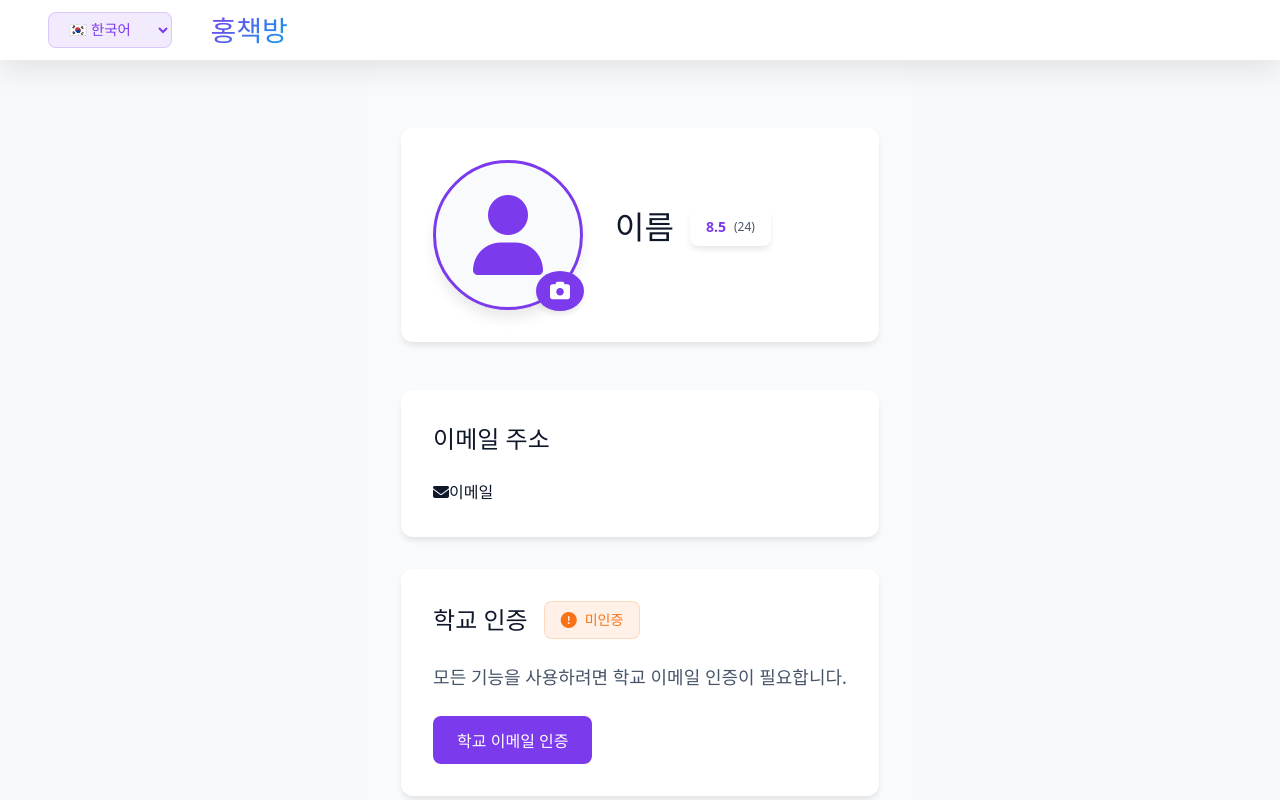
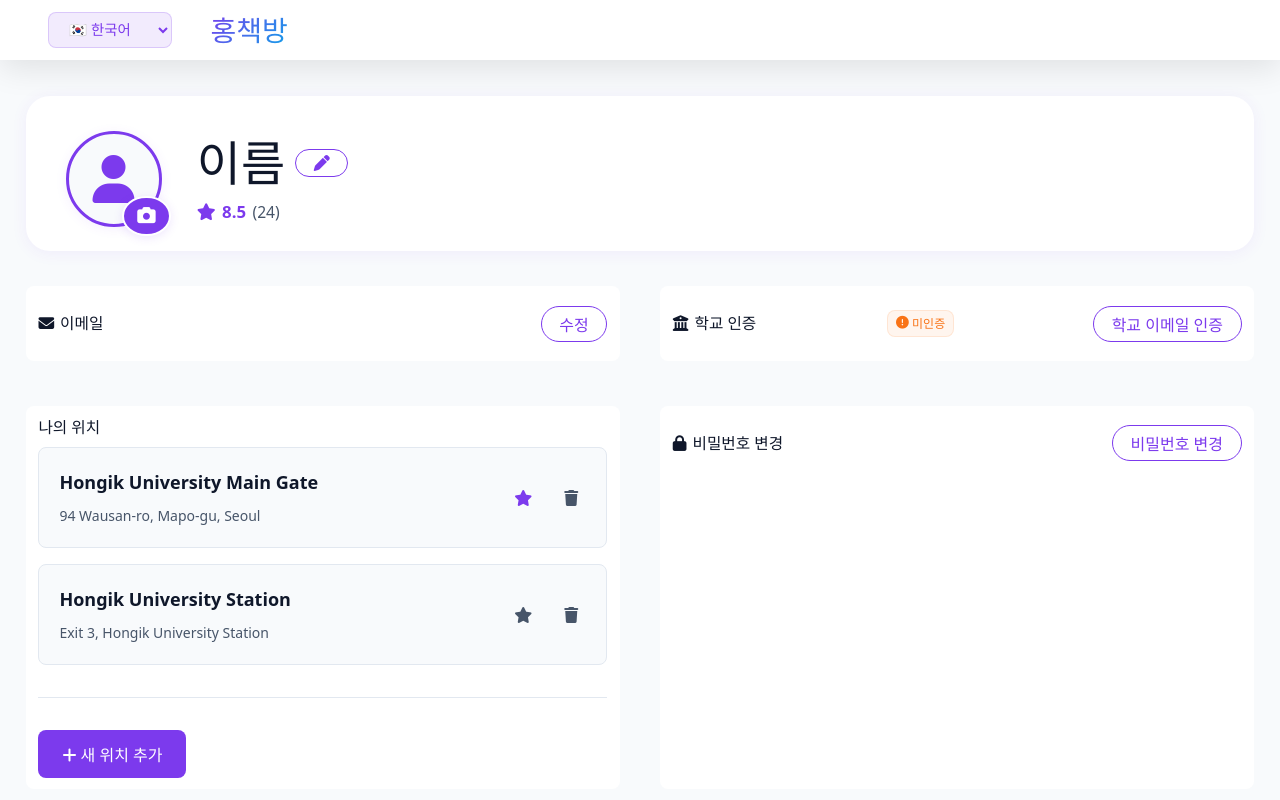
Before and after one commit to HongikBookStore/HongBookStore, a React (Vite) app in the folder src/main/frontend/: page /mypage in a window 1280 px wide. Shown: the top 800 px of the page. Built offline with nearby package versions, Linux system fonts and the light colour scheme; sample sign-in values are in the browser's storage.

Commit message:
mypage 수정

```diff
--- a/src/main/frontend/src/pages/MyPage/MyPage.jsx
+++ b/src/main/frontend/src/pages/MyPage/MyPage.jsx
@@ -5,43 +5,102 @@ import { useTranslation } from 'react-i18next';
 import { useNavigate } from 'react-router-dom';
 
 const MyPageContainer = styled.div`
-  padding: 8rem 2rem 4rem;
-  max-width: 1200px;
+  padding: 6rem 2vw 4rem;
+  max-width: 1600px;
+  width: 100%;
   margin: 0 auto;
   display: flex;
   flex-direction: column;
-  align-items: center;
+  align-items: stretch;
   background: var(--background);
   min-height: 100vh;
 `;
 
-const ProfileSection = styled.div`
+const ProfileCard = styled.div`
   background: var(--surface);
-  border-radius: var(--radius-lg);
-  padding: 2rem;
-  margin-bottom: 3rem;
-  box-shadow: var(--shadow);
+  border-radius: 1.5rem;
+  box-shadow: 0 2px 16px 0 rgba(124,58,237,0.07);
+  padding: 2.2rem 2.5rem 1.5rem 2.5rem;
   display: flex;
-  gap: 2rem;
   align-items: center;
-  width: 100%;
-
-  @media (max-width: 768px) {
+  gap: 2.2rem;
+  margin-bottom: 2.2rem;
+  @media (max-width: 900px) {
     flex-direction: column;
-    text-align: center;
+    padding: 1.2rem 0.7rem 1.2rem 0.7rem;
+    gap: 1.2rem;
   }
 `;
 
-const ProfileImage = styled.div`
-  width: 150px;
-  height: 150px;
+const ProfileInfoBox = styled.div`
+  display: flex;
+  flex-direction: column;
+  gap: 0.5rem;
+`;
+
+const ProfileNameRow = styled.div`
+  display: flex;
+  align-items: flex-start;
+  justify-content: flex-start;
+  gap: 2.5rem;
+  width: auto;
+  @media (max-width: 600px) {
+    flex-direction: column;
+    align-items: flex-start;
+    gap: 0.5rem;
+  }
+`;
+
+const ProfileNameLeft = styled.div`
+  display: flex;
+  flex-direction: column;
+  align-items: flex-start;
+  gap: 0.3rem;
+`;
+
+const ProfileNameRightCol = styled.div`
+  display: flex;
+  flex-direction: column;
+  align-items: flex-start;
+  gap: 0.5rem;
+`;
+
+const ProfileNameRight = styled.div`
+  display: flex;
+  align-items: center;
+  gap: 0.7rem;
+`;
+
+const ProfileEmail = styled.div`
+  color: var(--text-light);
+  font-size: 1.02rem;
+  margin-bottom: 0.2rem;
+  display: flex;
+  align-items: center;
+  gap: 0.4rem;
+`;
+
+const ProfileRating = styled.div`
+  display: flex;
+  align-items: center;
+  gap: 0.4rem;
+  font-size: 1.05rem;
+  color: var(--primary);
+  font-weight: 600;
+`;
+
+const ProfileImageBig = styled.div`
+  width: 96px;
+  height: 96px;
   border-radius: 50%;
   overflow: visible;
+  border: 3px solid var(--primary);
+  background: var(--background);
+  display: flex;
+  align-items: center;
+  justify-content: center;
+  box-shadow: 0 2px 12px 0 rgba(124,58,237,0.08);
   position: relative;
-  background: var(--background);
-  border: 3px solid var(--primary);
-  box-shadow: var(--shadow-lg);
-
   img {
     width: 100%;
     height: 100%;
@@ -50,28 +109,32 @@ const ProfileImage = styled.div`
   }
 `;
 
-const PhotoChangeButton = styled.button`
+const StyledPhotoChangeButton = styled.button`
   position: absolute;
-  bottom: -4px;
-  right: -4px;
+  right: -12px;
+  bottom: -12px;
   width: 40px;
   height: 40px;
   border-radius: 50%;
   background: var(--primary);
-  color: white;
-  border: none;
-  cursor: pointer;
+  color: #fff;
+  border: 2.5px solid #fff;
   display: flex;
   align-items: center;
   justify-content: center;
-  font-size: 1.25rem;
-  box-shadow: var(--shadow);
-  z-index: 2;
-  transition: var(--transition);
-
+  font-size: 1.15rem;
+  box-shadow: 0 2px 10px 0 rgba(124,58,237,0.13);
+  z-index: 10;
+  transition: background 0.2s;
   &:hover {
-    transform: scale(1.1);
     background: var(--primary-dark);
+  }
+  @media (max-width: 600px) {
+    right: -7px;
+    bottom: -7px;
+    width: 30px;
+    height: 30px;
+    font-size: 1rem;
   }
 `;
 
@@ -86,24 +149,24 @@ const ProfileInfo = styled.div`
 const ProfileName = styled.div`
   display: flex;
   align-items: center;
-  gap: 1rem;
-  margin-bottom: 1rem;
-
+  gap: 0.7rem;
+  margin-bottom: 0.5rem;
   h2 {
-    font-size: 2rem;
-    font-weight: 700;
+    font-size: 1.15rem;
+    font-weight: 600;
     color: var(--text);
+    margin: 0;
   }
 `;
 
 const RatingSection = styled.div`
   display: flex;
   align-items: center;
-  gap: 0.5rem;
-  background: white;
-  padding: 0.5rem 1rem;
+  gap: 0.3rem;
+  background: var(--background);
+  padding: 0.2rem 0.6rem;
   border-radius: var(--radius);
-  box-shadow: var(--shadow);
+  box-shadow: none;
   z-index: 1;
 `;
 
@@ -179,58 +242,61 @@ const TabButton = styled.button`
 
 const SettingsContainer = styled.div`
   width: 100%;
+  display: grid;
+  grid-template-columns: 1fr 1fr;
+  gap: 2.5rem;
+  @media (max-width: 1024px) {
+    grid-template-columns: 1fr;
+    gap: 1.5rem;
+  }
 `;
 
 const SettingsSection = styled.div`
   background: var(--surface);
-  border-radius: var(--radius-lg);
-  padding: 2rem;
-  margin-bottom: 2rem;
-  box-shadow: var(--shadow);
+  border-radius: var(--radius);
+  padding: 0.7rem 0.8rem;
+  box-shadow: none;
   width: 100%;
-
+  min-width: 0;
+  margin-bottom: 0.3rem;
   h3 {
-    font-size: 1.5rem;
-    font-weight: 700;
-    margin-bottom: 1.5rem;
+    font-size: 0.98rem;
+    font-weight: 600;
+    margin-bottom: 0.5rem;
     color: var(--text);
     display: flex;
     align-items: center;
-    gap: 1rem;
+    gap: 0.5rem;
   }
-
   .verification-status {
     display: inline-flex;
     align-items: center;
-    gap: 0.5rem;
-    padding: 0.5rem 1rem;
+    gap: 0.2rem;
+    padding: 0.18rem 0.5rem;
     border-radius: var(--radius);
-    font-size: 0.875rem;
-    font-weight: 600;
+    font-size: 0.75rem;
+    font-weight: 500;
     background: var(--background);
     border: 1px solid var(--border);
     transition: var(--transition);
-
     &.verified {
       color: var(--primary);
-      background: rgba(124, 58, 237, 0.1);
-      border-color: rgba(124, 58, 237, 0.2);
+      background: rgba(124, 58, 237, 0.07);
+      border-color: rgba(124, 58, 237, 0.12);
     }
-
     &.not-verified {
       color: var(--accent);
-      background: rgba(249, 115, 22, 0.1);
-      border-color: rgba(249, 115, 22, 0.2);
+      background: rgba(249, 115, 22, 0.07);
+      border-color: rgba(249, 115, 22, 0.12);
     }
-
     i {
-      font-size: 1rem;
+      font-size: 0.8rem;
     }
   }
-
   p {
     color: var(--text-light);
-    margin-bottom: 1.5rem;
+    margin-bottom: 0.5rem;
+    font-size: 0.88rem;
   }
 `;
 
@@ -488,6 +554,61 @@ const StepIndicator = styled.div`
   }
 `;
 
+const SettingsList = styled.ul`
+  list-style: none;
+  margin: 0;
+  padding: 0;
+`;
+
+const SettingsItem = styled.li`
+  display: flex;
+  align-items: center;
+  justify-content: space-between;
+  padding: 0.5rem 0;
+  border-bottom: 1px solid var(--border);
+  font-size: 0.98rem;
+  &:last-child { border-bottom: none; }
+`;
+
+const SmallButton = styled.button`
+  display: inline-flex;
+  align-items: center;
+  gap: 0.4em;
+  padding: 0.32em 1.1em;
+  font-size: 1rem;
+  font-weight: 500;
+  color: var(--primary);
+  background: #fff;
+  border: 1.5px solid var(--primary);
+  border-radius: 999px;
+  cursor: pointer;
+  transition: background 0.15s, color 0.15s, border 0.15s;
+  box-shadow: none;
+  outline: none;
+  &:hover {
+    background: rgba(124,58,237,0.07);
+    color: var(--primary-dark);
+    border-color: var(--primary-dark);
+  }
+  &.danger {
+    color: var(--accent);
+    border-color: var(--accent);
+    &:hover { background: rgba(249,115,22,0.07); color: #ea580c; border-color: #ea580c; }
+  }
+`;
+
+const EmailRow = styled.div`
+  display: flex;
+  align-items: center;
+  gap: 0.4rem;
+`;
+
+const SchoolRow = styled.div`
+  display: flex;
+  align-items: center;
+  gap: 0.4rem;
+`;
+
 const MyPage = () => {
   const { t } = useTranslation();
   const navigate = useNavigate();
@@ -509,6 +630,9 @@ const MyPage = () => {
   const fileInputRef = useRef();
   const [showPhotoMenu, setShowPhotoMenu] = useState(false);
   const photoMenuRef = useRef();
+  const [editingName, setEditingName] = useState(false);
+  const [profileName, setProfileName] = useState(t('profileName', 'John Doe'));
+  const nameInputRef = useRef();
 
   // jwt 체크
   const token = localStorage.getItem('jwt');
@@ -633,16 +757,16 @@ const MyPage = () => {
 
   return (
     <MyPageContainer>
-      <ProfileSection>
-        <ProfileImage>
+      <ProfileCard>
+        <ProfileImageBig>
           {profileImage ? (
             <img src={profileImage} alt="Profile" />
           ) : (
-            <i className="fas fa-user" style={{ fontSize: '80px', color: 'var(--primary)', width: '100%', height: '100%', display: 'flex', alignItems: 'center', justifyContent: 'center' }}></i>
+            <i className="fas fa-user" style={{ fontSize: '48px', color: 'var(--primary)' }}></i>
           )}
-          <PhotoChangeButton type="button" onClick={handlePhotoMenuClick}>
+          <StyledPhotoChangeButton type="button" onClick={handlePhotoMenuClick}>
             <i className="fas fa-camera"></i>
-          </PhotoChangeButton>
+          </StyledPhotoChangeButton>
           {showPhotoMenu && (
             <div ref={photoMenuRef} style={{
               position: 'absolute',
@@ -694,43 +818,78 @@ const MyPage = () => {
             accept="image/*"
             onChange={handlePhotoChange}
           />
-        </ProfileImage>
-        <ProfileInfo>
-          <ProfileName>
-            <h2>{t('profileName', 'John Doe')}</h2>
-            <RatingSection>
-              <AverageRating rating={8.5}>8.5</AverageRating>
-              <RatingCount>(24)</RatingCount>
-            </RatingSection>
-          </ProfileName>
-        </ProfileInfo>
-      </ProfileSection>
+        </ProfileImageBig>
+        <ProfileInfoBox>
+          <ProfileNameRow>
+            <ProfileNameLeft>
+              <div style={{display:'flex',alignItems:'center',gap:'0.5rem'}}>
+                {editingName ? (
+                  <input
+                    ref={nameInputRef}
+                    type="text"
+                    value={profileName}
+                    onChange={e => setProfileName(e.target.value)}
+                    onBlur={() => setEditingName(false)}
+                    onKeyDown={e => {
+                      if (e.key === 'Enter') setEditingName(false);
+                    }}
+                    style={{
+                      fontSize: '1.15rem',
+                      fontWeight: 600,
+                      color: 'var(--text)',
+                      border: '1.5px solid var(--primary)',
+                      borderRadius: 6,
+                      padding: '0.2rem 0.5rem',
+                      outline: 'none',
+                      minWidth: 80,
+                      marginRight: 2,
+                    }}
+                    autoFocus
+                  />
+                ) : (
+                  <>
+                    <h2 style={{margin:0}}>{profileName}</h2>
+                    <SmallButton style={{marginLeft:2}} onClick={() => setEditingName(true)}>
+                      <i className="fas fa-pen"></i>
+                    </SmallButton>
+                  </>
+                )}
+              </div>
+              <ProfileRating>
+                <i className="fas fa-star"></i>
+                <span>8.5</span>
+                <span style={{color:'var(--text-light)',fontWeight:400,fontSize:'0.98rem'}}>(24)</span>
+              </ProfileRating>
+            </ProfileNameLeft>
+          </ProfileNameRow>
+        </ProfileInfoBox>
+      </ProfileCard>
 
       <SettingsContainer>
         <SettingsSection>
-          <h3>{t('emailAddress')}</h3>
-          <div className="email-display">
-            <i className="fas fa-envelope"></i>
-            <span>{t('profileEmail', 'john.doe@example.com')}</span>
-          </div>
+          <SettingsList>
+            <SettingsItem>
+              <span><i className="fas fa-envelope" style={{marginRight:6}}></i>{t('profileEmail', 'john.doe@example.com')}</span>
+              <SmallButton>{t('change', '수정')}</SmallButton>
+            </SettingsItem>
+          </SettingsList>
         </SettingsSection>
 
         <SettingsSection>
-          <h3>
-            {t('schoolVerification')}
-            <span className={`verification-status ${isVerified ? 'verified' : 'not-verified'}`}>
-              <i className={`fas fa-${isVerified ? 'check-circle' : 'exclamation-circle'}`}></i>
-              {isVerified ? t('verified') : t('notVerified')}
-            </span>
-          </h3>
-          <p>{t('verifySchoolEmailDesc')}</p>
-
-          {!isVerified && !showVerificationForm && (
-            <Button onClick={() => setShowVerificationForm(true)}>{t('verifySchoolEmail')}</Button>
-          )}
-
+          <SettingsList>
+            <SettingsItem>
+              <span><i className="fas fa-university" style={{marginRight:6}}></i>{t('schoolVerification')}</span>
+              <span className={`verification-status ${isVerified ? 'verified' : 'not-verified'}`} style={{marginRight:8}}>
+                <i className={`fas fa-${isVerified ? 'check-circle' : 'exclamation-circle'}`}></i>
+                {isVerified ? t('verified') : t('notVerified')}
+              </span>
+              {!isVerified && !showVerificationForm && (
+                <SmallButton onClick={() => setShowVerificationForm(true)}>{t('verifySchoolEmail')}</SmallButton>
+              )}
+            </SettingsItem>
+          </SettingsList>
           {showVerificationForm && !isVerified && (
-            <VerificationForm>
+            <VerificationForm style={{padding:'1rem 0.5rem', marginTop:'0.5rem'}}>
               <VerificationSteps>
                 <StepIndicator>
                   <div className={`step ${verificationStep === 'email' ? 'active' : 'completed'}`}>
@@ -743,7 +902,6 @@ const MyPage = () => {
                     {t('enterVerificationCode')}
                   </div>
                 </StepIndicator>
-
                 {verificationStep === 'email' ? (
                   <>
                     <EmailInput
@@ -752,7 +910,7 @@ const MyPage = () => {
                       value={schoolEmail}
                       onChange={(e) => setSchoolEmail(e.target.value)}
                     />
-                    <Button onClick={handleSendVerification}>{t('sendVerificationCode')}</Button>
+                    <SmallButton onClick={handleSendVerification}>{t('sendVerificationCode')}</SmallButton>
                     {verificationStatus === 'error' && (
                       <VerificationMessage className="error">
                         <i className="fas fa-exclamation-circle"></i>
@@ -777,19 +935,16 @@ const MyPage = () => {
                         }}
                       />
                     </InputGroup>
-
                     {verificationStatus === 'error' && (
                       <VerificationMessage className="error">
                         <i className="fas fa-exclamation-circle"></i>
                         {t('invalidVerificationCode')}
                       </VerificationMessage>
                     )}
-
                     <VerificationMessage className="info">
                       <i className="fas fa-info-circle"></i>
                       {t('sendVerificationCode')} {schoolEmail}
                     </VerificationMessage>
-
                     <ResendButton
                       onClick={handleResendCode}
                       disabled={resendTimer > 0}
@@ -804,7 +959,6 @@ const MyPage = () => {
               </VerificationSteps>
             </VerificationForm>
           )}
-
           {isVerified && (
             <VerificationMessage className="success">
               <i className="fas fa-check-circle"></i>
@@ -814,9 +968,7 @@ const MyPage = () => {
         </SettingsSection>
 
         <LocationSection>
-          <h3>{t('locationManagement')}</h3>
-          <p>{t('manageLocations')}</p>
-
+          <h3>{t('myLocation', '나의 위치')}</h3>
           <div className="location-list">
             {locations.map(location => (
               <div key={location.id} className="location-item">
@@ -872,15 +1024,21 @@ const MyPage = () => {
         </LocationSection>
 
         <SettingsSection>
-          <h3>{t('changePassword')}</h3>
-          <p>{t('changePasswordDesc')}</p>
-          <Button>{t('changePassword')}</Button>
+          <SettingsList>
+            <SettingsItem>
+              <span><i className="fas fa-lock" style={{marginRight:6}}></i>{t('changePassword')}</span>
+              <SmallButton>{t('changePassword')}</SmallButton>
+            </SettingsItem>
+          </SettingsList>
         </SettingsSection>
 
         <SettingsSection>
-          <h3>{t('deleteAccount')}</h3>
-          <p>{t('deleteAccountDesc')}</p>
-          <Button className="danger">{t('deleteAccount')}</Button>
+          <SettingsList>
+            <SettingsItem>
+              <span><i className="fas fa-user-slash" style={{marginRight:6}}></i>{t('deleteAccount')}</span>
+              <SmallButton className="danger">{t('deleteAccount')}</SmallButton>
+            </SettingsItem>
+          </SettingsList>
         </SettingsSection>
       </SettingsContainer>
     </MyPageContainer>
```
Also changed, not shown: src/main/frontend/src/components/Header/Header.jsx (+26 -0 lines).
